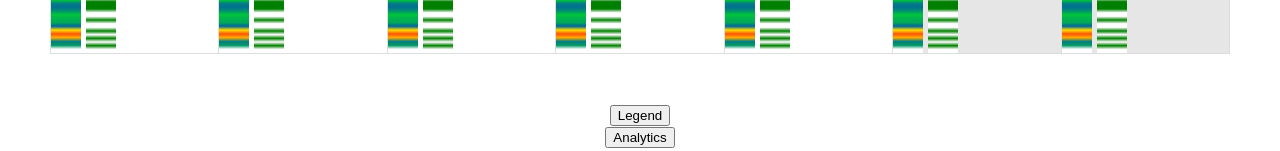
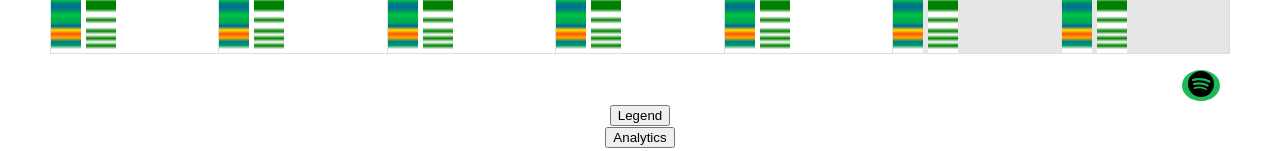
Before and after one commit to SamyCoder/calendarHealth, a React (Create React App) app: page / in a window 1280 px wide. Shown: the part 649-800 px from the top of the page. Built offline with nearby package versions, Linux system fonts and the light colour scheme.

Commit message:
Adding the spotify analytics button placeholder

```diff
--- a/src/App.js
+++ b/src/App.js
@@ -250,6 +250,12 @@ function App() {
 
     }
 
+    //UI for Spotify Analytics Display
+    const [showPopup, setShowPopup] = useState(false);
+    function handleSpotifyButton() {
+        setShowPopup(!showPopup);
+    }
+
     function handleSelectSlot(slotInfo) {
         const title = window.prompt('Please enter event name');
         if (title) {
@@ -319,14 +325,48 @@ function App() {
                 selectable={true}  // make the calendar selectable
                 onSelectSlot={handleSelectSlot}
                 onSelectEvent={handleSelectEvent}
-            // components={{
-            //     dateCellWrapper: DateCellWrapper // Here we are passing our custom wrapper component
-            //   }}
             />
             <div className="control-panel">
                 <LegendButton /> {/* This is the legend button */}
                 <AnalyticsButton /> {/* This is the analytics button */}
             </div>
+            {/* Spotify button Element*/}
+            <button
+                style={{
+                    position: 'absolute',
+                    bottom: '50px',
+                    right: '60px',
+                    //zIndex: 1,  // For the button to be above other content
+                    borderRadius: '50%',
+                    backgroundColor: '#1DB954',
+                    border: 'none',
+                    cursor: 'pointer',
+                }}
+                onClick={handleSpotifyButton} //NOTE: See how to get time/date pass, then use timestamp to access song info
+            >
+                {/* <div dangerouslySetInnerHTML={{ __html: spotifyLogoSvg }} /> */}
+                <svg xmlns="http://www.w3.org/2000/svg" width="26" height="26" fill="currentColor" class="bi bi-spotify" viewBox="0 0 16 16">
+                    <path d="M8 0a8 8 0 1 0 0 16A8 8 0 0 0 8 0zm3.669 11.538a.498.498 0 0 1-.686.165c-1.879-1.147-4.243-1.407-7.028-.77a.499.499 0 0 1-.222-.973c3.048-.696 5.662-.397 7.77.892a.5.5 0 0 1 .166.686zm.979-2.178a.624.624 0 0 1-.858.205c-2.15-1.321-5.428-1.704-7.972-.932a.625.625 0 0 1-.362-1.194c2.905-.881 6.517-.454 8.986 1.063a.624.624 0 0 1 .206.858zm.084-2.268C10.154 5.56 5.9 5.419 3.438 6.166a.748.748 0 1 1-.434-1.432c2.825-.857 7.523-.692 10.492 1.07a.747.747 0 1 1-.764 1.288z" />
+                </svg>
+            </button>
+
+            {showPopup && (
+                <div
+                    style={{
+                        position: 'fixed',
+                        bottom: '70px',
+                        right: '10px',
+                        backgroundColor: 'white',
+                        padding: '10px',
+                        boxShadow: '0 0 10px rgba(0, 0, 0, 0.2)',
+                        borderRadius: '5px',
+                        zIndex: 2,
+                    }}
+                >
+                    <p>Will show the analytics here in the area!</p>
+                </div>
+            )}
+
         </div>
     );
 }
```
